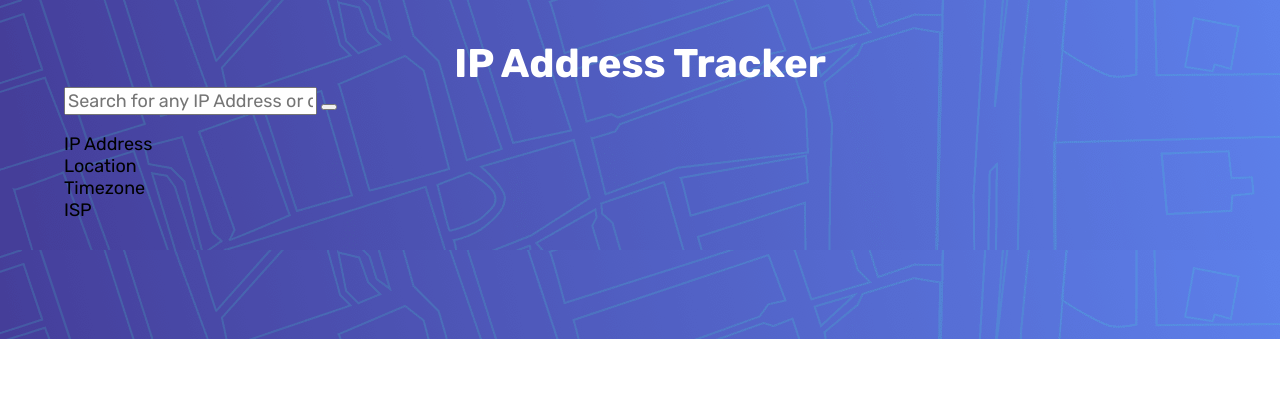
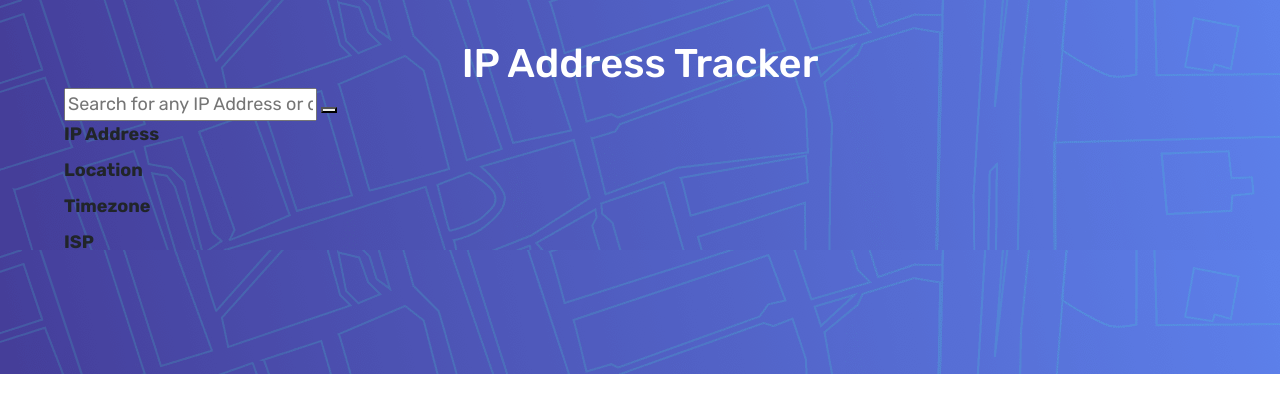
Before and after one commit to lakshayalmadi/ip-address-tracker, a plain HTML site: page index.html in a window 1280 px wide. Drawn offline with nearby package versions, Linux system fonts and the light colour scheme.

Commit message:
'completed-html

```diff
--- /dev/null
+++ b/css/style.css
@@ -0,0 +1,15 @@
+body{
+    font-family: 'Rubik',sans-serif;
+    text-align: center;
+    margin=0;
+    display: flex;
+    flex-flow: column;
+}
+.top-container{
+    flex: 0 0 auto;
+}
+.heading1{
+    color:white;
+    text-align: center;
+    margin: 0;
+}
--- a/index.html
+++ b/index.html
@@ -12,12 +12,17 @@
   <!-- fonts-->
   <link href="https://fonts.googleapis.com/css2?family=Rubik:wght@400;500;700&display=swap" rel="stylesheet">
 
+  <!-- bootstrap -->
+  <link href="https://cdn.jsdelivr.net/npm/bootstrap@5.0.0-beta3/dist/css/bootstrap.min.css" rel="stylesheet" integrity="sha384-eOJMYsd53ii+scO/bJGFsiCZc+5NDVN2yr8+0RDqr0Ql0h+rP48ckxlpbzKgwra6" crossorigin="anonymous">
+
+  <!-- stylesheet -->
+  <link rel="stylesheet" href="styles.css">
+
 	<!-- Leaflet CSS
 	<link rel="stylesheet" href="https://unpkg.com/leaflet@1.7.1/dist/leaflet.css"
 		integrity="sha512-xodZBNTC5n17Xt2atTPuE1HxjVMSvLVW9ocqUKLsCC5CXdbqCmblAshOMAS6/keqq/sMZMZ19scR4PsZChSR7A=="
 		crossorigin="" />
 
-	<link rel="stylesheet" href="styles.css">
 
 	 Leaflet JS
 	<script src="https://unpkg.com/leaflet@1.7.1/dist/leaflet.js"
@@ -32,7 +37,7 @@
   <header class="top-container">
     <h1 class="heading1">IP Address Tracker</h1>
     <form action="" class="form">
-      <input type="text" class="input-text" placeholder="Search for any IP Address or domain">
+      <input type="text" class="input" placeholder="Search for any IP Address or domain">
       <button class="submit-button" type="submit" ></button>
     </form>
 
@@ -56,5 +61,7 @@
     </dl>
   </header>
   <div></div>
+  <script src="https://cdn.jsdelivr.net/npm/@popperjs/core@2.9.1/dist/umd/popper.min.js" integrity="sha384-SR1sx49pcuLnqZUnnPwx6FCym0wLsk5JZuNx2bPPENzswTNFaQU1RDvt3wT4gWFG" crossorigin="anonymous"></script>
+<script src="https://cdn.jsdelivr.net/npm/bootstrap@5.0.0-beta3/dist/js/bootstrap.min.js" integrity="sha384-j0CNLUeiqtyaRmlzUHCPZ+Gy5fQu0dQ6eZ/xAww941Ai1SxSY+0EQqNXNE6DZiVc" crossorigin="anonymous"></script>
 </body>
 </html>
```
